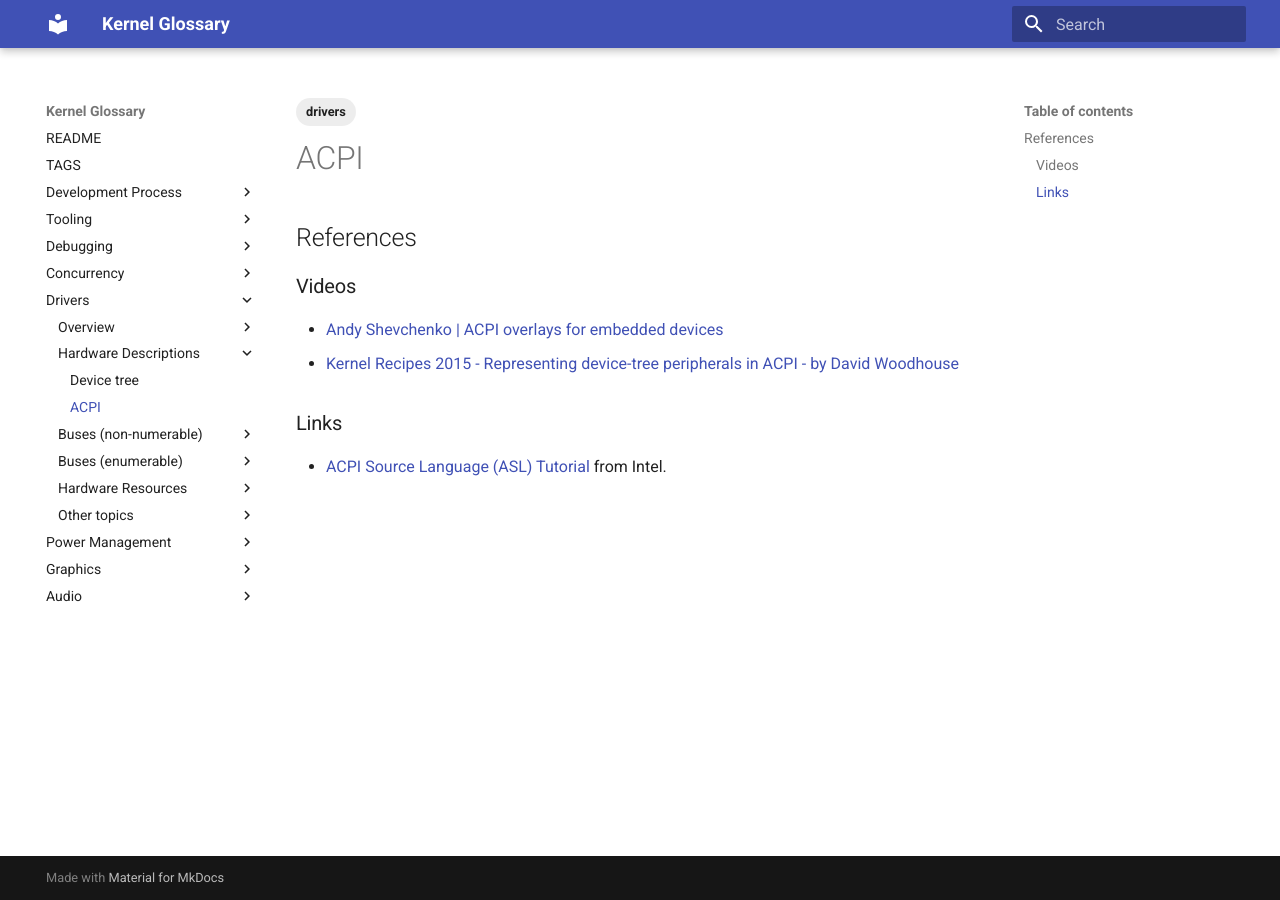
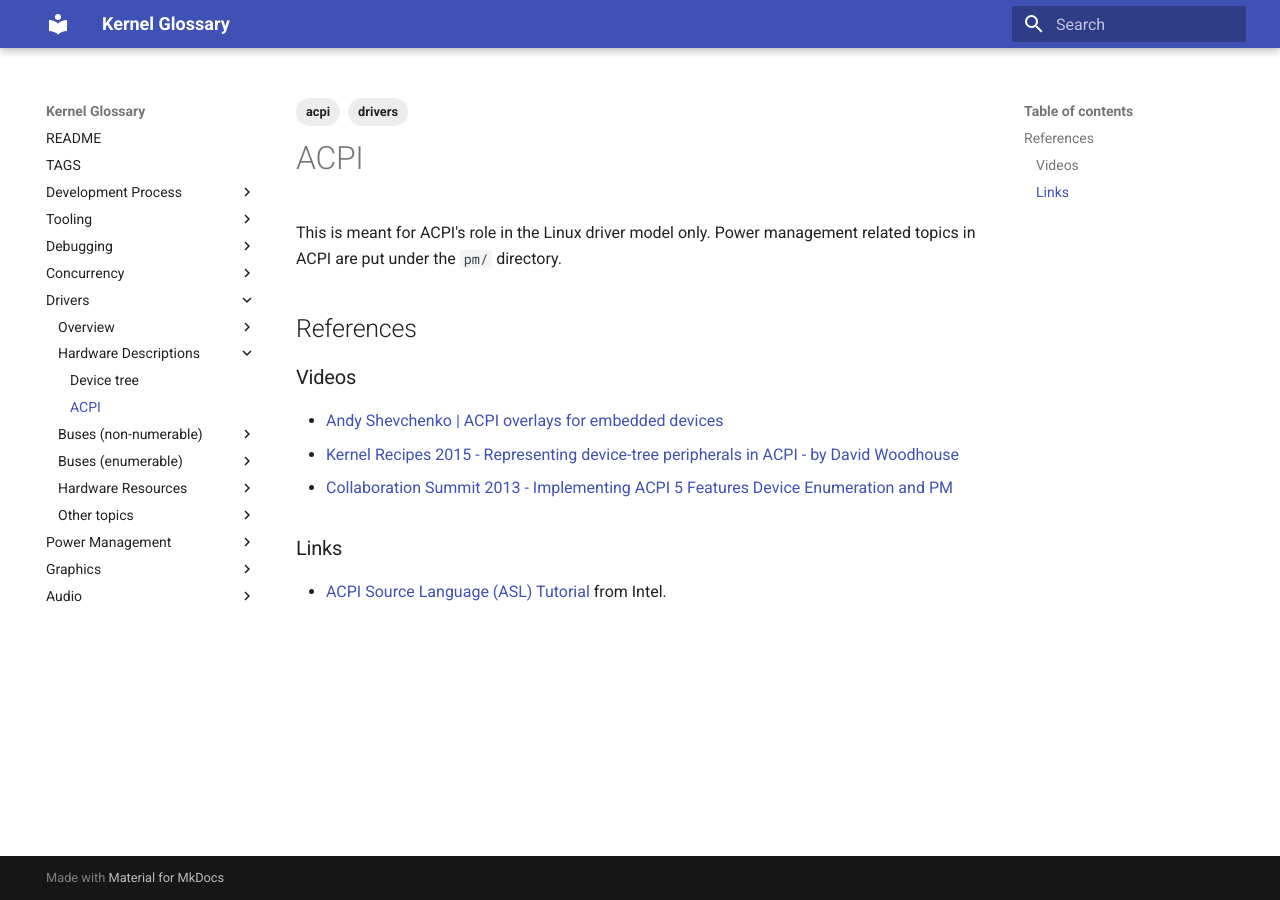
Before and after one commit to 0xff07/kernel-glossary, an MkDocs documentation site: the page built from docs/drivers/acpi.md, in a window 1280 px wide. Built offline with MkDocs 1.6.1 and Material for MkDocs 9.7.7, drawn with Linux system fonts in a browser that asks for light colours.

Commit message:
drivers: add more ACPI related references
Signed-off-by: Yo-Jung (Leo) Lin <0xff07@gmail.com>

```diff
--- a/docs/drivers/acpi.md
+++ b/docs/drivers/acpi.md
@@ -2,9 +2,12 @@
 topics: drivers
 tags:
     - "drivers"
+    - "acpi"
 ---
 
 # ACPI
+
+This is meant for ACPI's role in the Linux driver model only. Power management related topics in ACPI are put under the `pm/` directory.
 
 ## References
 
@@ -12,6 +15,7 @@ tags:
 
 - [Andy Shevchenko | ACPI overlays for embedded devices](https://youtu.be/nlKjUAv3RL0)
 - [Kernel Recipes 2015 - Representing device-tree peripherals in ACPI - by David Woodhouse](https://youtu.be/p7MoTngjMcI)
+- [Collaboration Summit 2013 - Implementing ACPI 5 Features Device Enumeration and PM](https://youtu.be/iUcGyfCoZTE)
 
 ### Links
 
```
